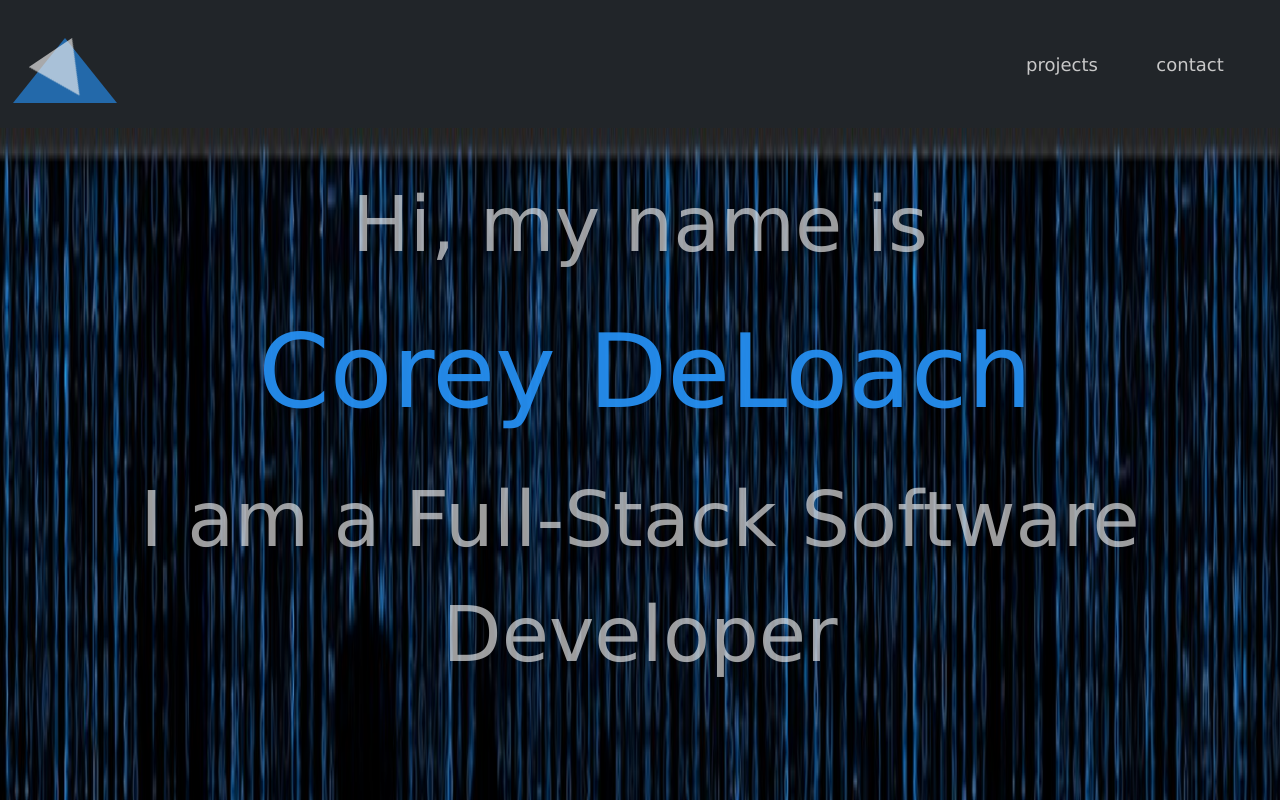
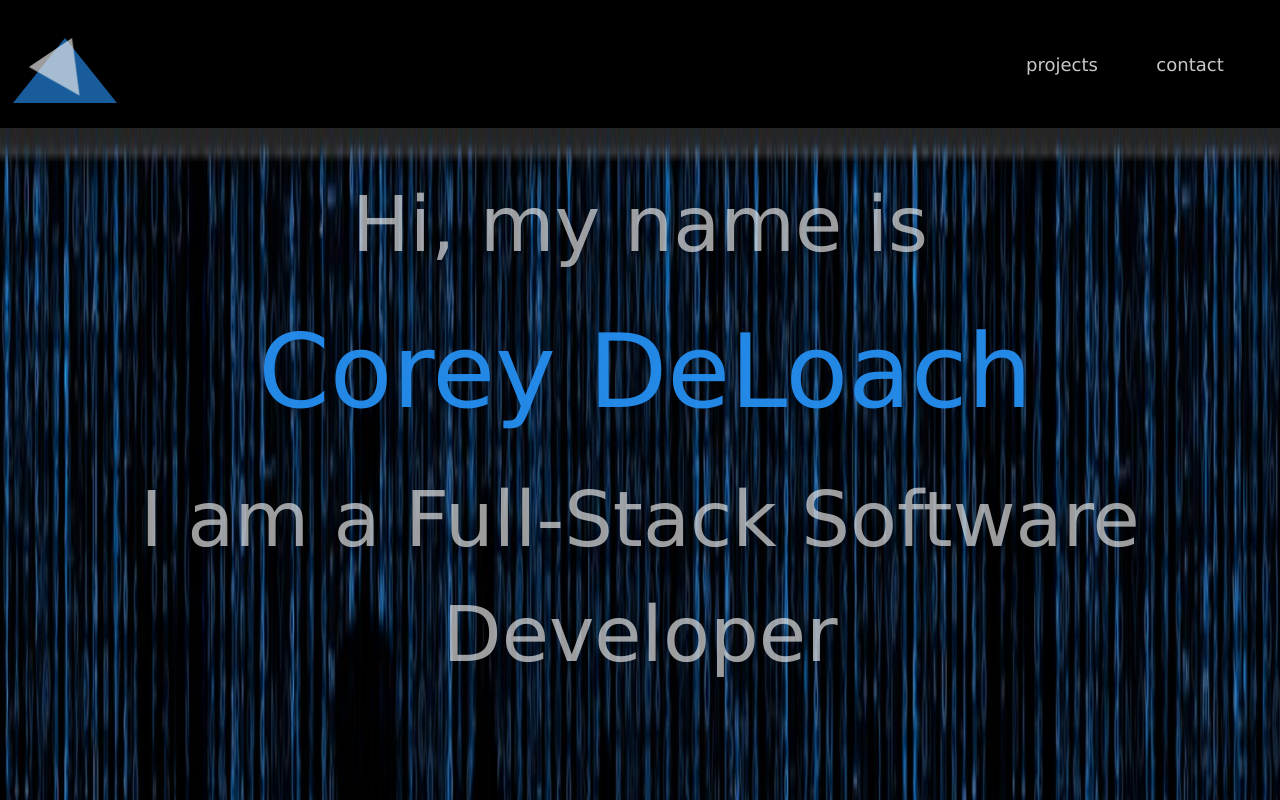
Before and after one commit to Slap-a-tha-Bass/portfolio, a React (Create React App) app: page / in a window 1280 px wide. Shown: the top 800 px of the page. Built offline with nearby package versions, Linux system fonts and the light colour scheme; no server answers.

Commit message:
navbar edits

```diff
--- a/src/components/NavBar.jsx
+++ b/src/components/NavBar.jsx
@@ -12,7 +12,7 @@ import "../App.css";
 const NavBar = () => {
   return (
     <>
-      <NavBarAcross className="bg-dark">
+      <NavBarAcross>
         <NavBarTopLeft>
           <LogoFrame />
           <Link to="/">
--- a/src/index.css
+++ b/src/index.css
@@ -7,4 +7,5 @@ body {
   margin: 0;
   -webkit-font-smoothing: antialiased;
   -moz-osx-font-smoothing: grayscale;
+  background-color: rgb(0,0,0);
 }
--- a/src/styled-components.jsx
+++ b/src/styled-components.jsx
@@ -1,6 +1,7 @@
 import styled, { keyframes } from "styled-components";
 
 export const NavBarAcross = styled.div`
+  position: sticky;
   display: flex;
   align-items: center;
   justify-content: space-between;
```
